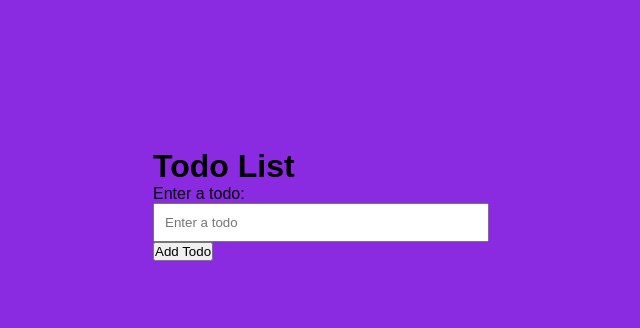
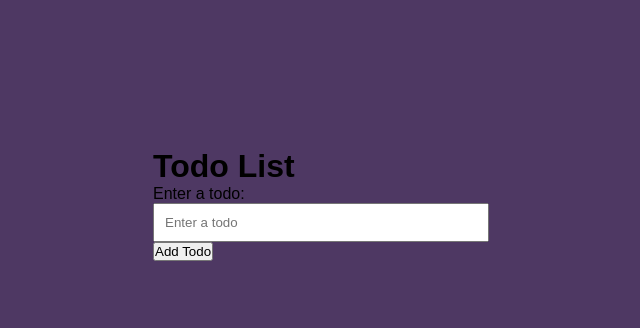
Before and after one commit to AlphaSyntax/Todolist, a plain HTML site: page index.html in a window 1280 px wide. Shown: the part 180-508 px from the top of the page, without its empty margins (319-959 px from the left). Drawn offline with Linux system fonts and the light colour scheme.

Commit message:
added style to the webpage structure

```diff
--- a/styles.css
+++ b/styles.css
@@ -9,7 +9,7 @@
     justify-content: center;
     align-items: center;
     height: 100vh;
-    background-color: blueviolet;
+    background-color: rgb(78, 56, 99);
     font-family: sans-serif;
   }
 
```
Also changed, not shown: 1 other file.
